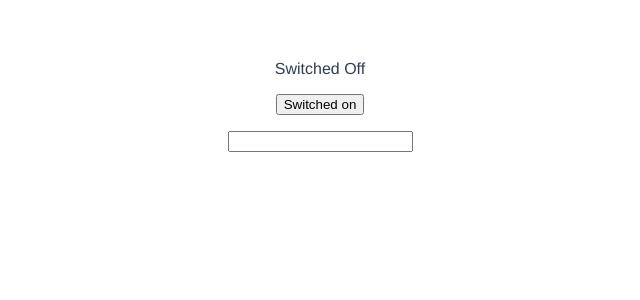
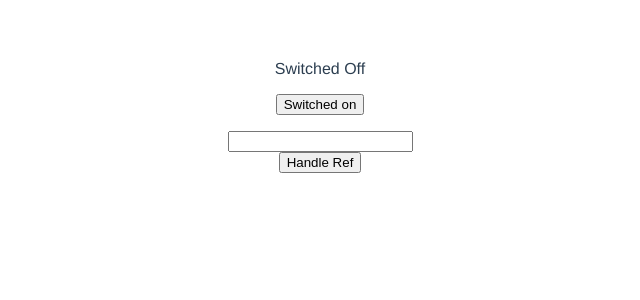
Before and after one commit to Maestroharyor/VueJS-3-Tutorial-Playlist, a Vue app: page / in a window 1280 px wide. Shown: the top 300 px of the page, without its empty margins (320-960 px from the left). Built offline with nearby package versions, Linux system fonts and the light colour scheme.

Commit message:
Lesson 6

```diff
--- a/src/App.vue
+++ b/src/App.vue
@@ -6,8 +6,11 @@
     <div>
       <p>{{ myName }}</p>
       <input type="text"
-        @keyup="logToConsole">
+        @keyup="logToConsole"
+        ref="input">
     </div>
+
+    <button @click="handleRef">Handle Ref</button>
 
   </div>
 
@@ -32,6 +35,16 @@ export default {
     },
     logToConsole(e) {
       this.myName = e.target.value
+    },
+    handleRef() {
+      if (this.$refs.input.classList.contains("custom_style")) {
+        this.$refs.input.classList.remove("custom_style")
+        this.$refs.input.focus()
+
+      } else {
+        this.$refs.input.classList.add("custom_style")
+      }
+
     }
   }
 }
@@ -46,4 +59,9 @@ export default {
   color: #2c3e50;
   margin-top: 60px;
 }
+
+input.custom_style {
+  padding: 20px;
+
+}
 </style>
```
